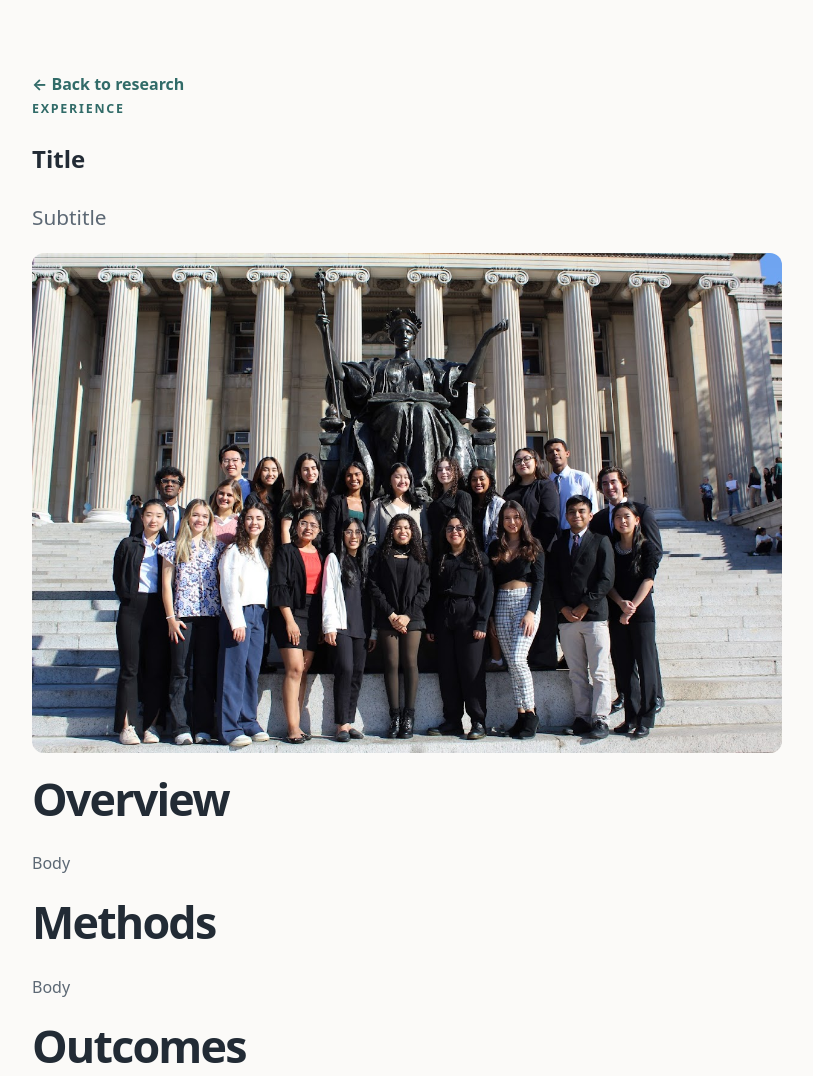
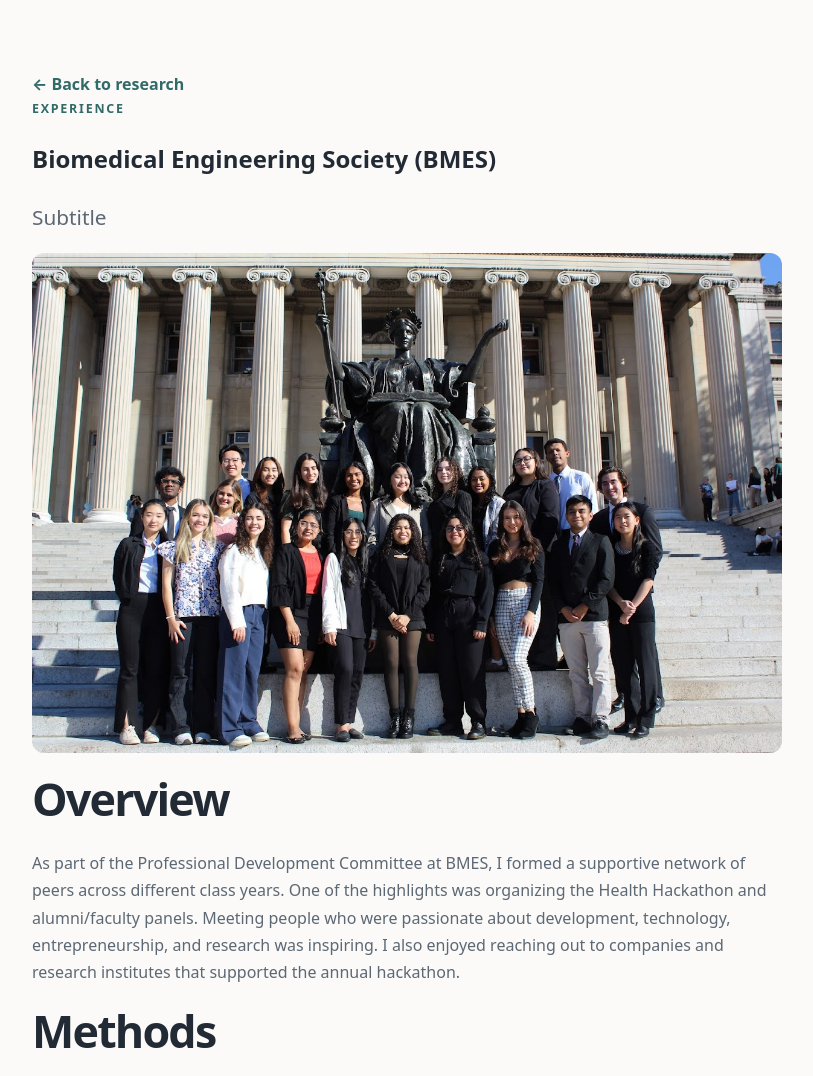
Before and after one commit to amaanwar/amaanwar.github.io, a plain HTML site: page experience-1.html in a window 1280 px wide. Shown: the part 100-1176 px from the top of the page, without its empty margins (233-1046 px from the left). Drawn offline with Linux system fonts and the light colour scheme.

Commit message:
Update experience-1.html

```diff
--- a/experience-1.html
+++ b/experience-1.html
@@ -23,11 +23,11 @@
       <div class="container narrow">
         <a class="text-link" href="index.html#research">&larr; Back to research</a>
         <p class="eyebrow">EXPERIENCE</p>
-        <h1>Title</h1>
+        <h1>Biomedical Engineering Society (BMES)</h1>
         <p class="lead">Subtitle</p>
         <img src="bmes.jpg" alt="Featured image" style="width:100%;height:auto;border-radius:12px;" loading="lazy">
         <h2>Overview</h2>
-        <p>Body</p>
+        <p>As part of the Professional Development Committee at BMES, I formed a supportive network of peers across different class years. One of the highlights was organizing the Health Hackathon and alumni/faculty panels. Meeting people who were passionate about development, technology, entrepreneurship, and research was inspiring. I also enjoyed reaching out to companies and research institutes that supported the annual hackathon.</p>
         <h2>Methods</h2>
         <p>Body</p>
         <h2>Outcomes</h2>
```
